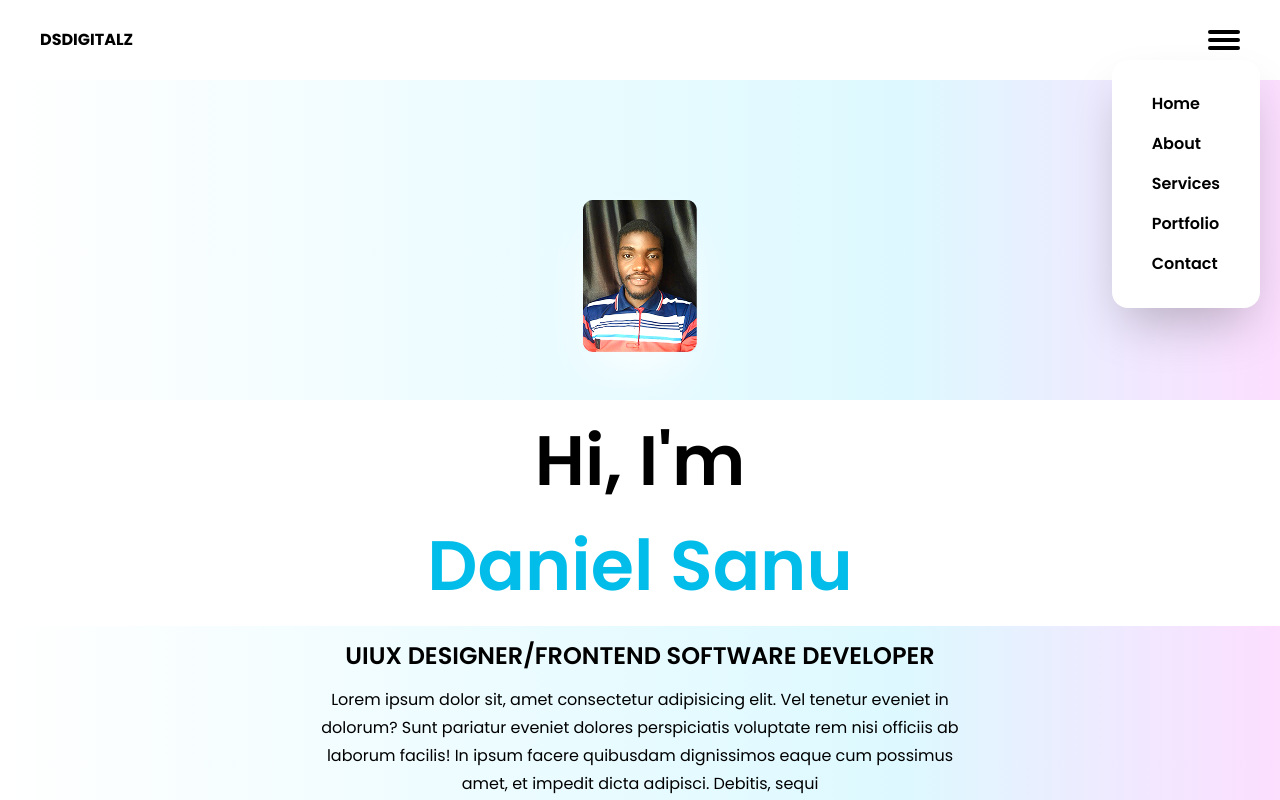
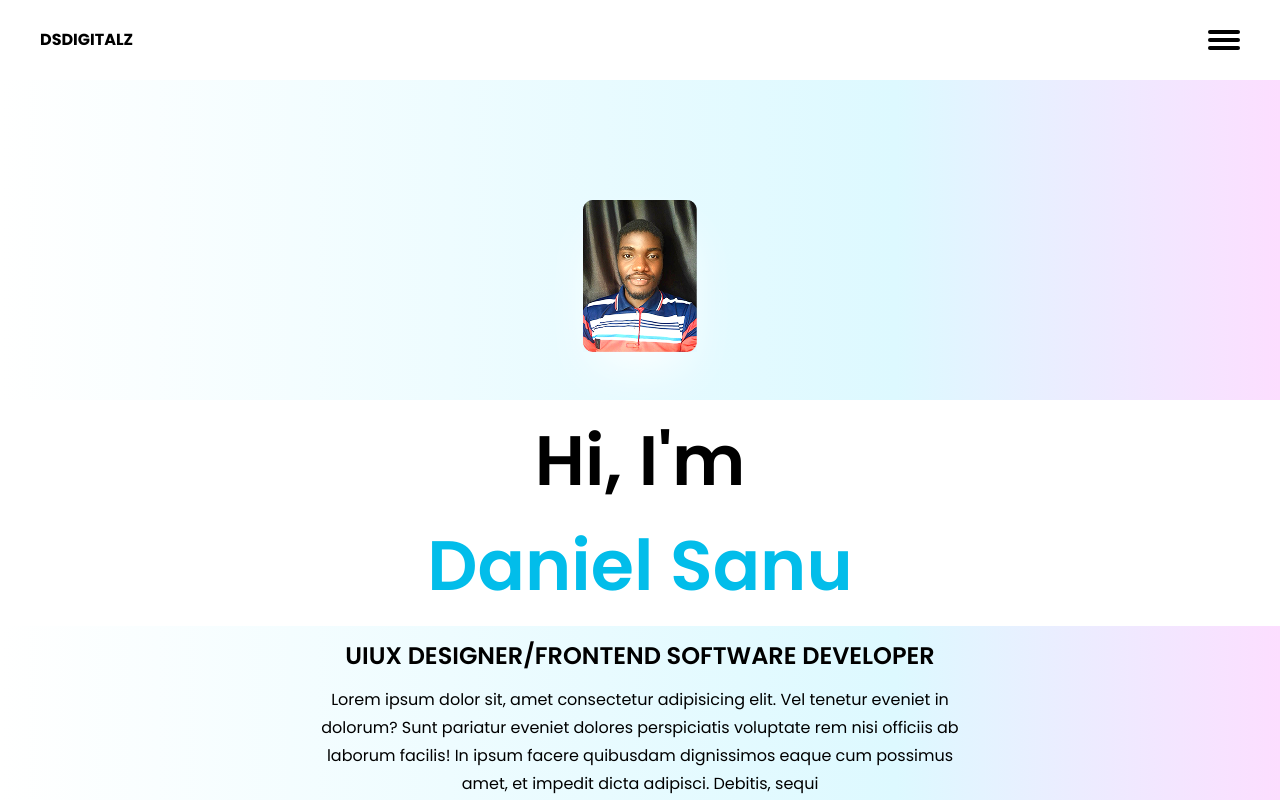
Before and after one commit to DsDigitalz/MyPortfolio-Project, a React (Vite) app: page / in a window 1280 px wide. Shown: the top 800 px of the page. Built offline with nearby package versions, Linux system fonts and the light colour scheme.

Commit message:
included a drop-down at the header

```diff
--- a/src/Components/Navbar.jsx
+++ b/src/Components/Navbar.jsx
@@ -37,13 +37,13 @@ export default function Navbar() {
           {/* <img src={hamburger} alt="" /> */}
         </div>
       </div>
-          <div className="absolute right-5 top-15 font-semibold bg-white rounded-2xl px-10 py-6 shadow-2xl leading-10">
+          {/* <div className="absolute right-5 top-15 font-semibold bg-white rounded-2xl px-10 py-6 shadow-2xl leading-10">
             <p className="cursor-pointer hover:text-sky-400  active:text-sky-500">Home</p>
             <p className="cursor-pointer hover:text-sky-400  active:text-sky-500">About</p>
             <p className="cursor-pointer hover:text-sky-400  active:text-sky-500">Services</p>
             <p className="cursor-pointer hover:text-sky-400  active:text-sky-500">Portfolio</p>
             <p className="cursor-pointer hover:text-sky-400  active:text-sky-500">Contact</p>
-          </div>
+          </div> */}
     </section>
   );
 }
```
